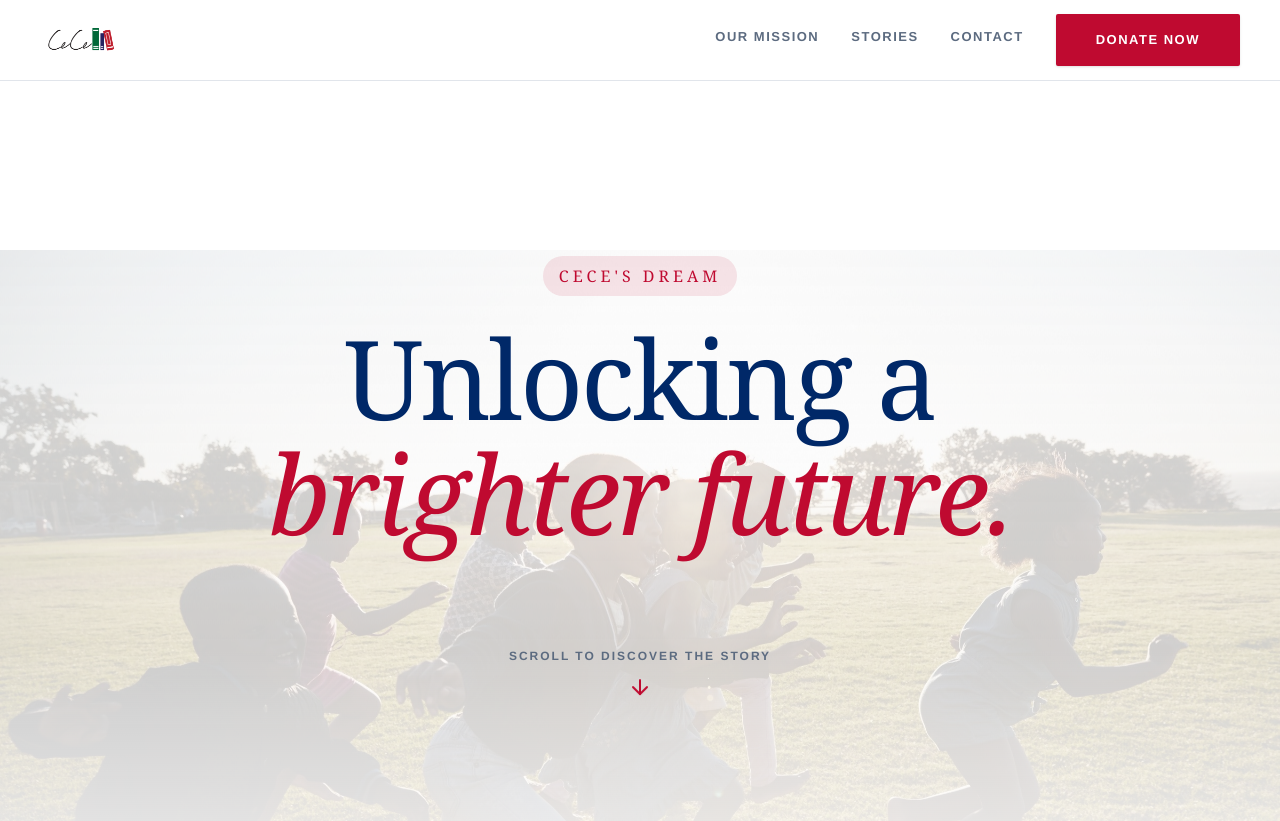
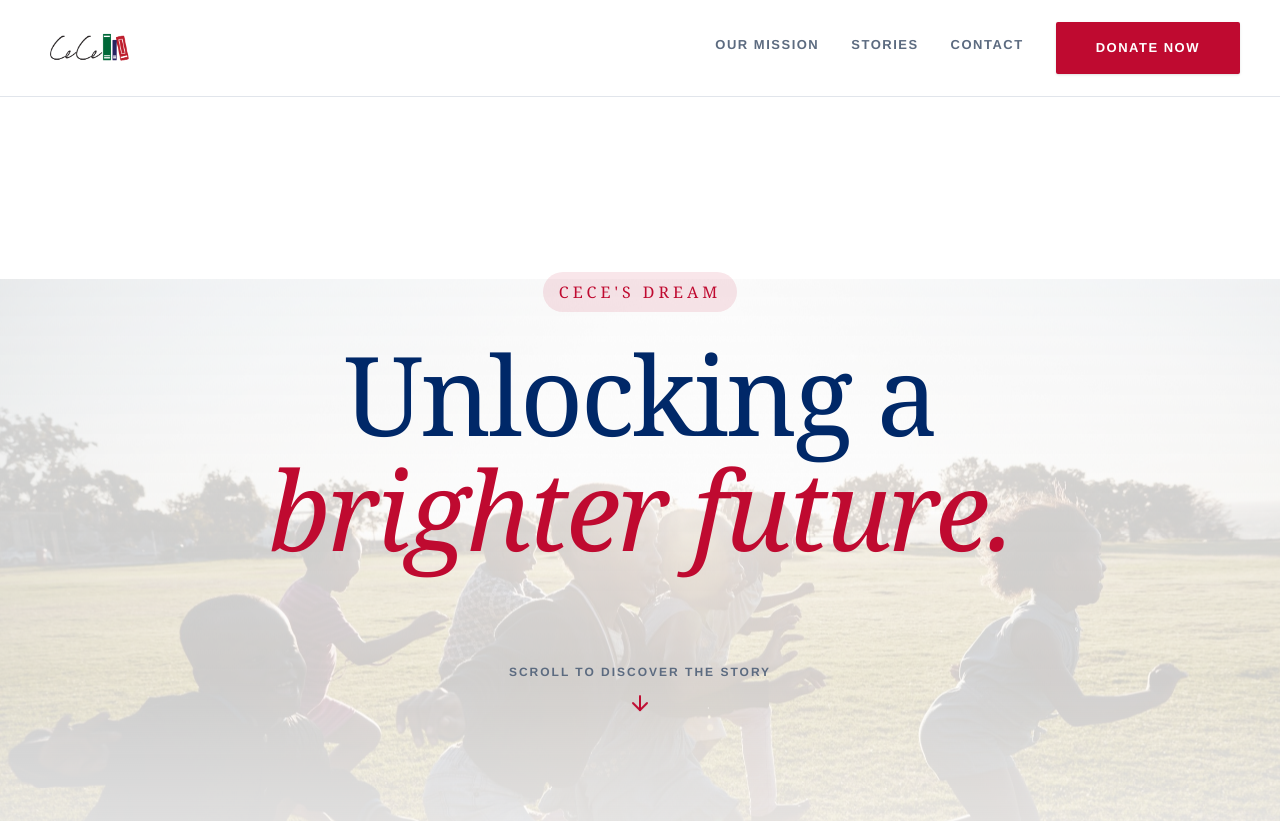
Before and after one commit to cecesdream/cecesdream.github.io, a React (Vite) app: page / in a window 1280 px wide. Shown: the top 821 px of the page. Built offline with nearby package versions, Linux system fonts and the light colour scheme; a web font is replaced by a local one.

Commit message:
feat(branding): update footer logo to white version and enlarge nav logo

```diff
--- a/src/App.tsx
+++ b/src/App.tsx
@@ -17,7 +17,7 @@ export default function App() {
     <BrowserRouter>
       <div className="flex flex-col min-h-screen">
         <Navbar />
-        <main className="flex-grow pt-20">
+        <main className="flex-grow pt-24">
           <Routes>
             <Route path="/" element={<Home />} />
             <Route path="/about" element={<About />} />
--- a/src/components/Footer.tsx
+++ b/src/components/Footer.tsx
@@ -1,6 +1,6 @@
 import { Facebook, Heart, Instagram, Mail, MapPin } from "lucide-react";
 import { Link } from "react-router-dom";
-import logo from "../assets/logo-tag.png";
+import logo from "../assets/logo-tag-white.png";
 
 export default function Footer() {
   return (
--- a/src/components/Navbar.tsx
+++ b/src/components/Navbar.tsx
@@ -28,9 +28,9 @@ export default function Navbar() {
   return (
     <nav className={`fixed top-0 w-full z-50 transition-all duration-300 ${scrolled ? "bg-surface border-b border-border shadow-none" : "bg-bg border-b border-border"}`}>
       <div className="max-w-[1400px] mx-auto px-6 md:px-10">
-        <div className="flex justify-between items-center h-20">
+        <div className="flex justify-between items-center h-24">
           <Link to="/" className="flex items-center space-x-3">
-            <img src={logo} alt="CECE's Dream Logo" className="w-20 h-20 object-contain" />
+            <img src={logo} alt="CECE's Dream Logo" className="w-24 h-24 object-contain" />
           </Link>
 
           <div className="hidden md:flex items-center space-x-8">
```
